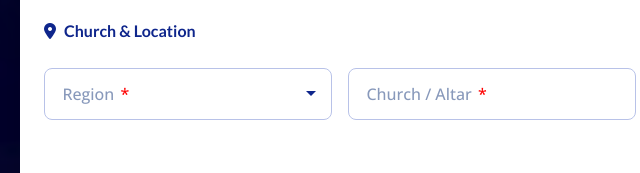
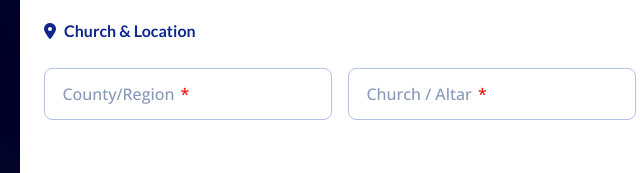
Before and after one commit to Epaphrus/Nandi-County-Youth-Conference-2026, a plain HTML site: page registration.html in a window 1280 px wide. Both pictures are taken after a click on the button "REGISTER FOR CONFERENCE". Shown: the part 360-533 px from the top of the page, 300-940 px from the left. Drawn offline with nearby package versions, Linux system fonts and the light colour scheme.

Commit message:
Fixed registration form

```diff
--- a/registration.html
+++ b/registration.html
@@ -220,22 +220,8 @@
             <div class="form-row form-row-2">
               <div class="form-group">
                 <div class="fl-wrap">
-                  <select id="conf-region" name="region" class="form-control" required aria-required="true">
-                    <option value="">Select region</option>
-                    <option>Kapsabet</option>
-                    <option>Nandi South</option>
-                    <option>Nandi Hills</option>
-                    <option>Nandi North</option>
-                    <option>Mosoriot</option>
-                    <option>Kapkangani</option>
-                    <option>Aldai</option>
-                    <option>Kaiboi</option>
-                    <option>Lessos</option>
-                    <option>Tindiret</option>
-                    <option>Songhor</option>
-                    <option>Baraton</option>
-                  </select>
-                  <label for="conf-region">Region <span class="required" aria-hidden="true">*</span></label>
+                     <input type="text" id="conf-region" name="region" class="form-control" required aria-required="true" placeholder=" " />
+                  <label for="conf-region">County/Region <span class="required" aria-hidden="true">*</span></label>
                 </div>
                 <span class="form-error" id="err-conf-region" role="alert"><i class="fas fa-exclamation-circle" aria-hidden="true"></i> Choose the region you are coming from.</span>
               </div>
```
